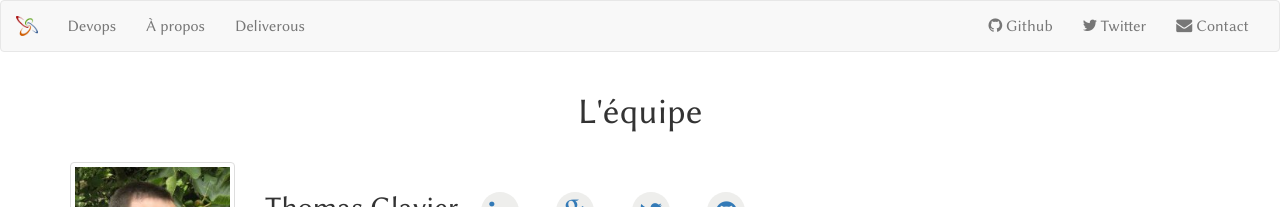
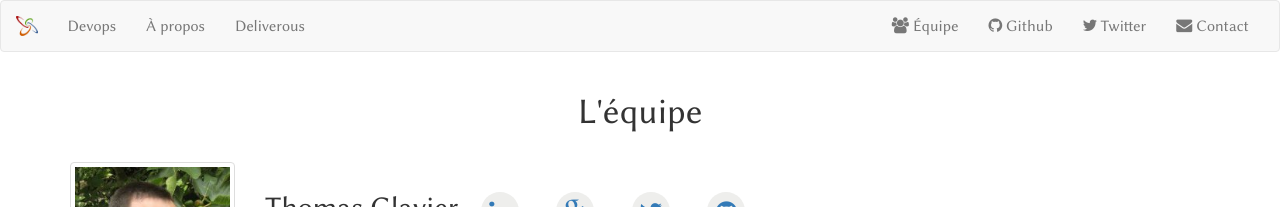
Before and after one commit to coachBZH/azae.net, a Jekyll site: the page built from team.html, in a window 1280 px wide. Shown: the top 207 px of the page. Built offline with Jekyll 4.4.1, drawn with Linux system fonts in a browser that asks for light colours.

Commit message:
team link added on header

```diff
--- a/_includes/header.html
+++ b/_includes/header.html
@@ -20,6 +20,7 @@
           <li><a href='http://deliverous.com'>Deliverous</a></li>
         </ul>
         <ul class="nav navbar-nav navbar-right">
+          <li><a href='/team/'><i class="fa fa-users"></i> Équipe</a></li>
           <li><a href='https://github.com/azae'><i class="fa fa-github"></i> Github</a></li>
           <li><a href='http://twitter.com/azae_net'><i class="fa fa-twitter"></i> Twitter</a></li>
           <li><a href='/contact/'><i class="fa fa-envelope"></i> Contact</a></li>
--- a/team.html
+++ b/team.html
@@ -1,10 +1,8 @@
 ---
 layout: default
 title: Équipe
+permalink: /team/
 ---
-<!--
-  Nous sommes des experts de l’agilité, reconnus et ancrés dans la communauté agile française et internationale. Nous intervenons régulièrement dans tous les événements majeurs (Agile Tours, Agile France, Scrum Day, etc..). Nous avons développé une expertise authentique au-travers d’expériences terrain de transitions de petite à très grande échelle. Chacun de nous est également formé au coaching (systémique, solution focus) et à la facilitation. Nous sommes membres de l’IAF Paris (International Association of Facilitators), et supervisés.
--->
 <div class='row'>
     <div class='col-md-12 text-center'>
         <h1>
```
